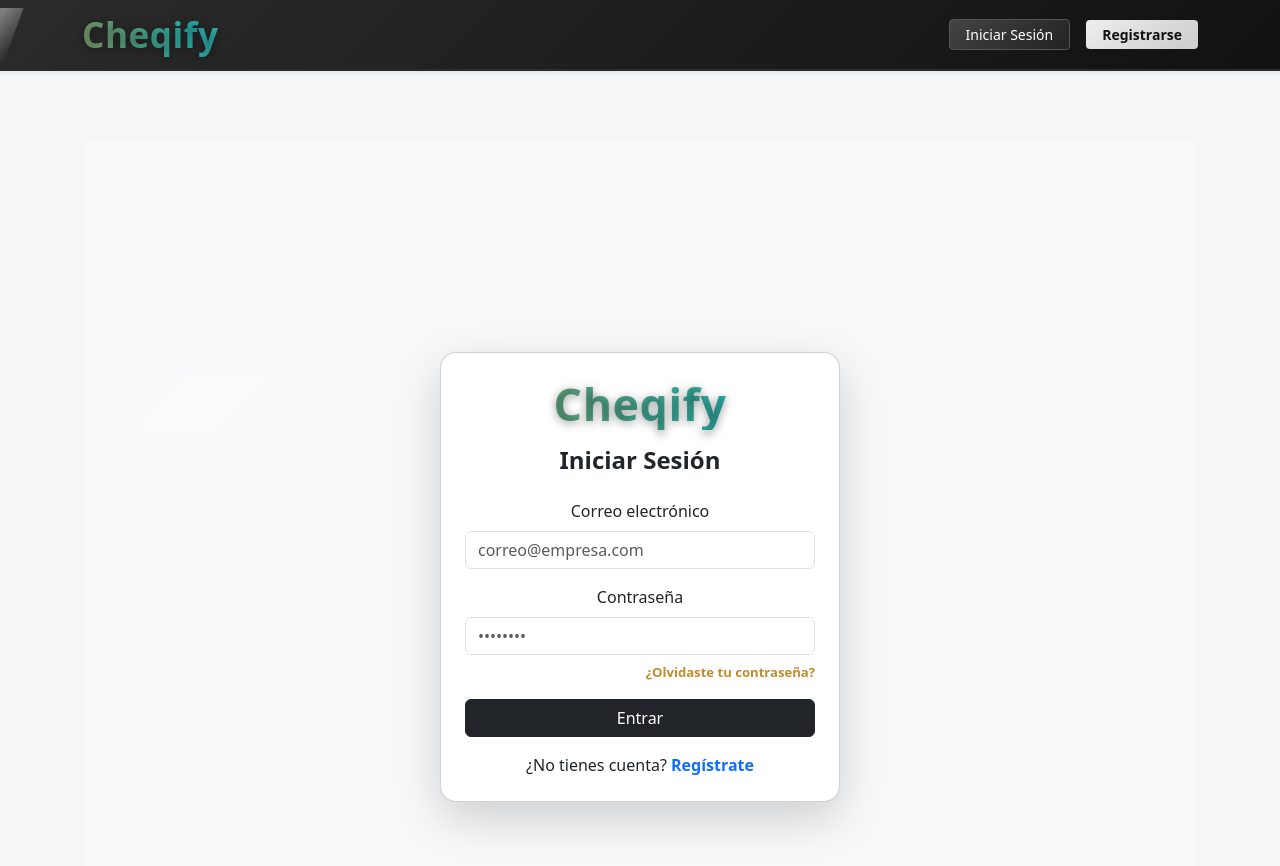
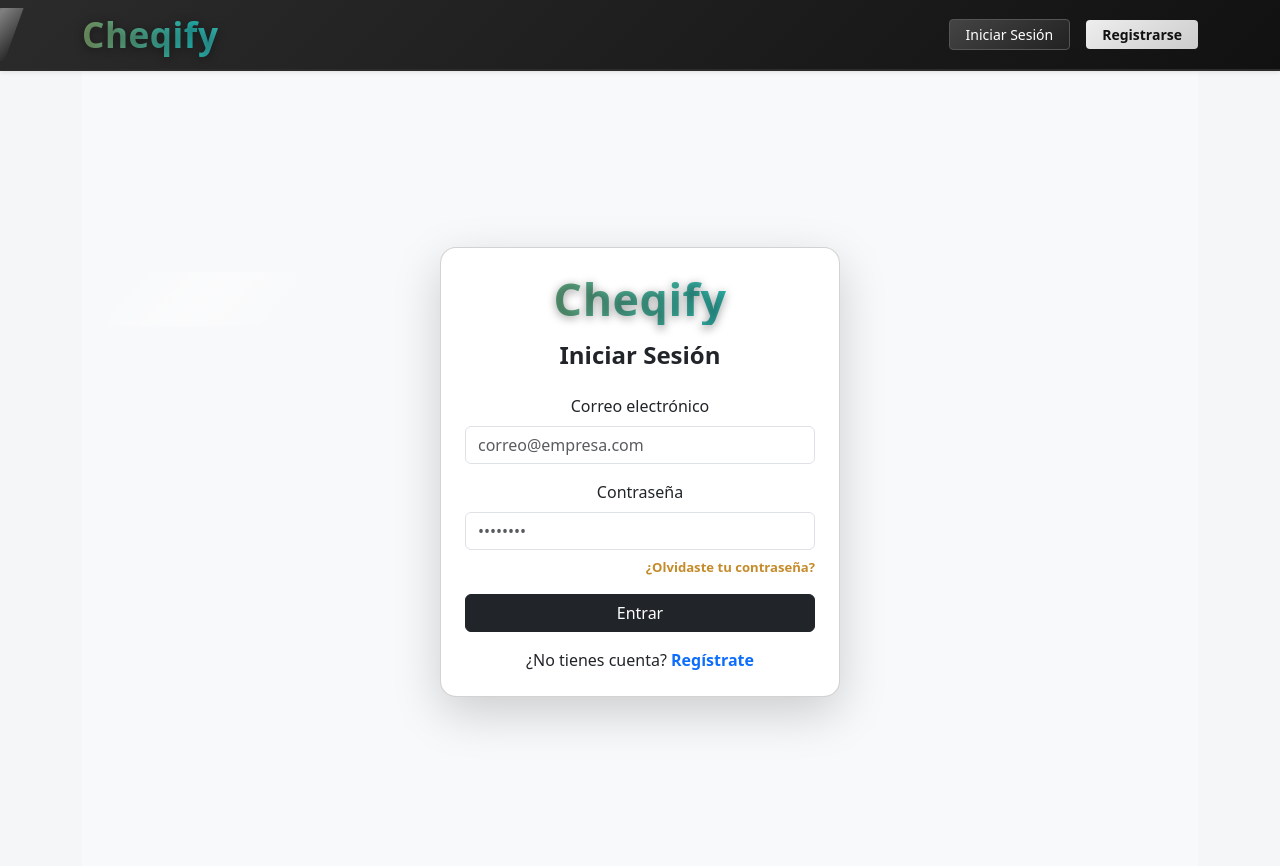
Before and after one commit to reyeselian/Cheqify-Frontend, a React (Vite) app: page /login in a window 1280 px wide. Shown: the top 866 px of the page. Built offline with nearby package versions, Linux system fonts and the light colour scheme.

Commit message:
fix: login centrado sin scroll, home mas grande

```diff
--- a/src/pages/Home.tsx
+++ b/src/pages/Home.tsx
@@ -233,7 +233,7 @@ export default function Home() {
 
   return (
     // ✅ Sin scroll — todo el contenido cabe en pantalla
-    <div className="px-3 pt-1 pb-2" style={{ overflow: "hidden", height: "calc(100vh - 70px)" }}>
+    <div className="px-3 pt-2 pb-2" style={{ overflow: "hidden", height: "calc(100vh - 70px)" }}>
       {/* HEADER — menos margen arriba */}
       <div className="d-flex justify-content-between align-items-center mb-2">
         {/* 🎨 BOTÓN METÁLICO PREMIUM — más compacto */}
@@ -293,9 +293,9 @@ export default function Home() {
             }}
           >
             <Card.Body className="py-2 px-2">
-              <h5 className="text-muted mb-0" style={{ fontSize: "0.72rem" }}>{item.label}</h5>
+              <h6 className="text-muted mb-1" style={{ fontSize: "0.8rem" }}>{item.label}</h6>
               <h4 className={`fw-bold text-${item.color} mb-0`}>{item.count}</h4>
-              <small className="text-muted" style={{ fontSize: "0.72rem" }}>{formatCurrency(item.amount)}</small>
+              <small className="text-muted" style={{ fontSize: "0.75rem" }}>{formatCurrency(item.amount)}</small>
             </Card.Body>
           </Card>
         ))}
--- a/src/pages/Login.tsx
+++ b/src/pages/Login.tsx
@@ -30,9 +30,7 @@ const Login: React.FC = () => {
       style={{
         height: "100vh",
         overflow: "hidden",
-        // ✅ En Electron no hay header, centrar perfectamente
-        // En web hay header de 70px, compensar
-        paddingTop: isElectron ? "0" : "70px",
+        marginTop: isElectron ? "0" : "-70px",
       }}
     >
       <Card
```
